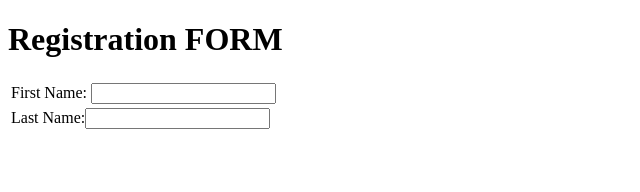
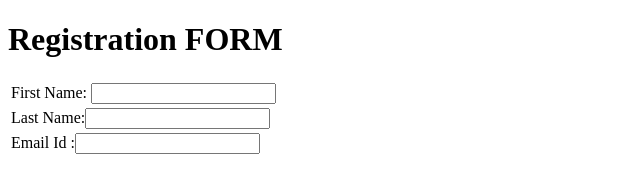
Before and after one commit to nikhilnikam619/Student-name-site, a plain HTML site: page index.html in a window 1280 px wide. Shown: the whole page, without its empty margins (0-640 px from the left). Drawn offline with Linux system fonts and the light colour scheme.

Commit message:
git commit : changed in html page

```diff
--- a/index.html
+++ b/index.html
@@ -21,6 +21,9 @@
                     <td>Last Name:<input type="text">
                     </td>
                 </tr>
+                <tr>
+                    <td>Email Id :<input type="email"></td>
+                </tr>
             </table>
         </form>
     </div>
```
